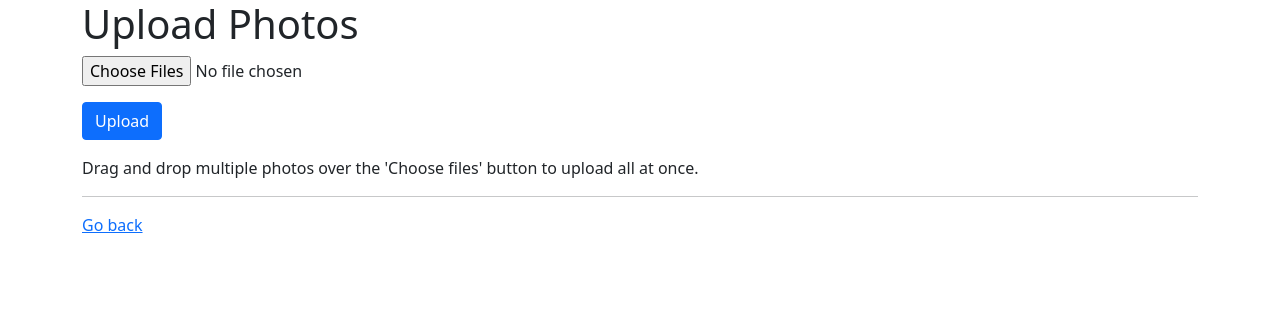
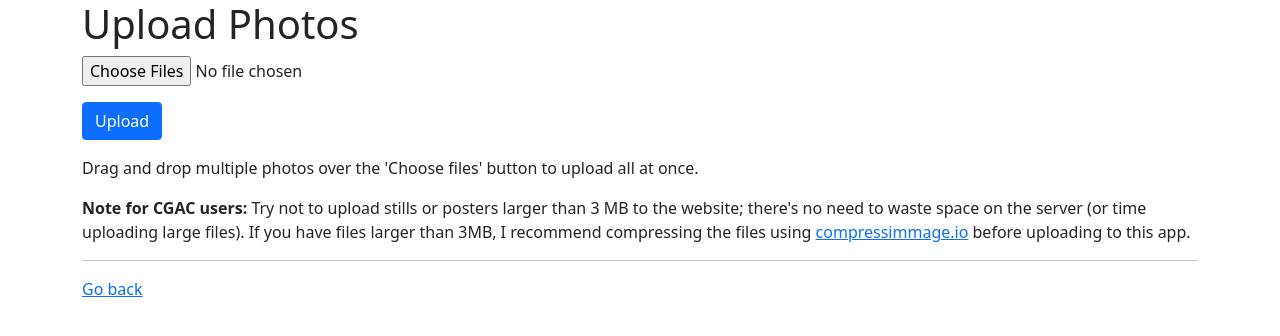
Before and after one commit to deadlyraptor/reels-app, a Flask app: page /upload-photos in a window 1280 px wide. Shown: the top 336 px of the page. Run offline with Flask 2, Linux system fonts and the light colour scheme; some libraries are stand-ins or nearby versions.

Commit message:
Add link to compression website

```diff
--- a/reels_app/templates/index.html
+++ b/reels_app/templates/index.html
@@ -21,7 +21,7 @@
 
     <div class="col">
         <div class="card h-100">
-            <div class="card-header">Coral Gables Art Cinema</div>
+            <div class="card-header">Coral Gables Art Cinema / AFI Silver</div>
             <div class="card-body d-flex flex-column">
                 <h5 class="card-title">Rename Photos</h5>
                 <p class="card-text">Batch rename photos according to the naming scheme <em>film-title-still-01</em>,
--- a/reels_app/templates/upload-photos.html
+++ b/reels_app/templates/upload-photos.html
@@ -12,6 +12,11 @@
 
 <p>Drag and drop multiple photos over the 'Choose files' button to upload all at once.</p>
 
+<p><strong>Note for CGAC users:</strong> Try not to upload stills or posters larger than 3 MB to the website; there's no
+    need to waste space on the server (or time uploading large files). If you have files larger than 3MB, I recommend
+    compressing the files using <a href="https://compressimage.io/">compressimmage.io</a> before uploading to this app.
+</p>
+
 <hr>
 <p><a href="{{ url_for('main.index') }}">Go back</a></p>
 {% endblock content %}
```
